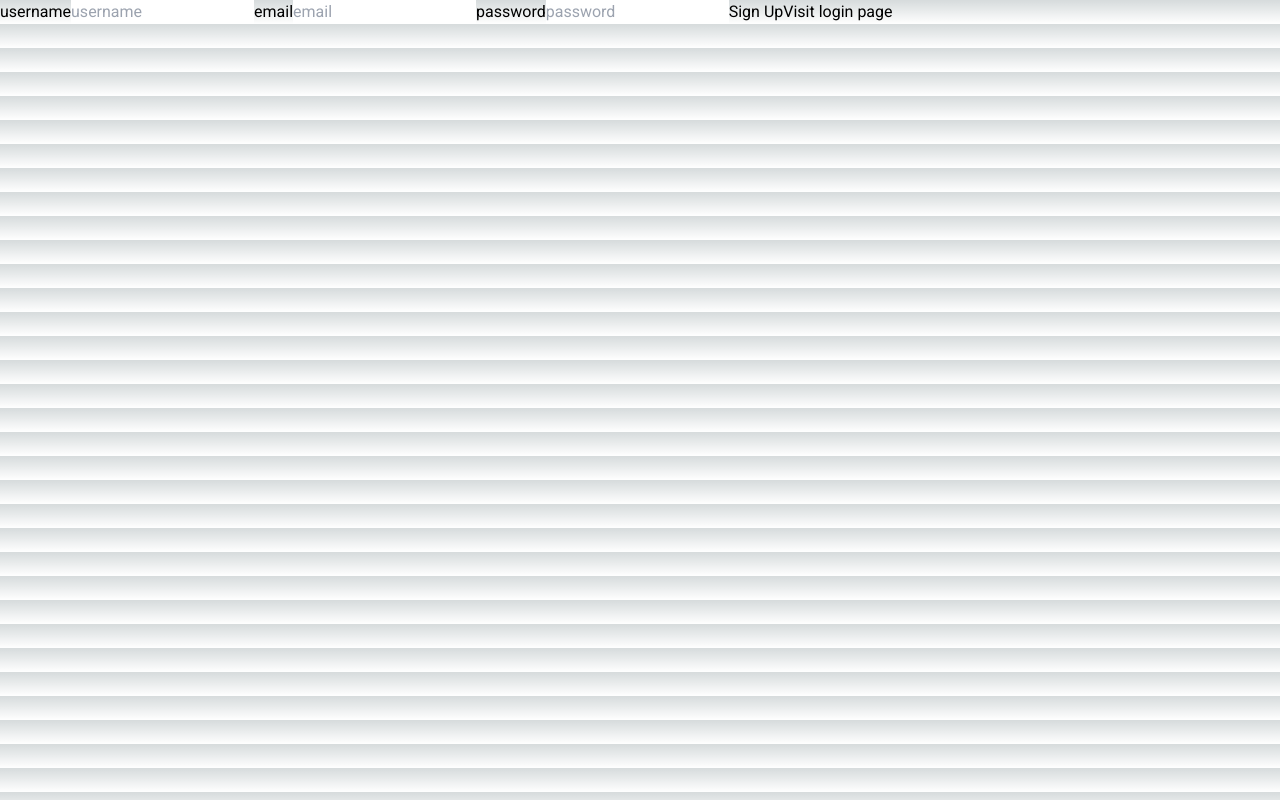
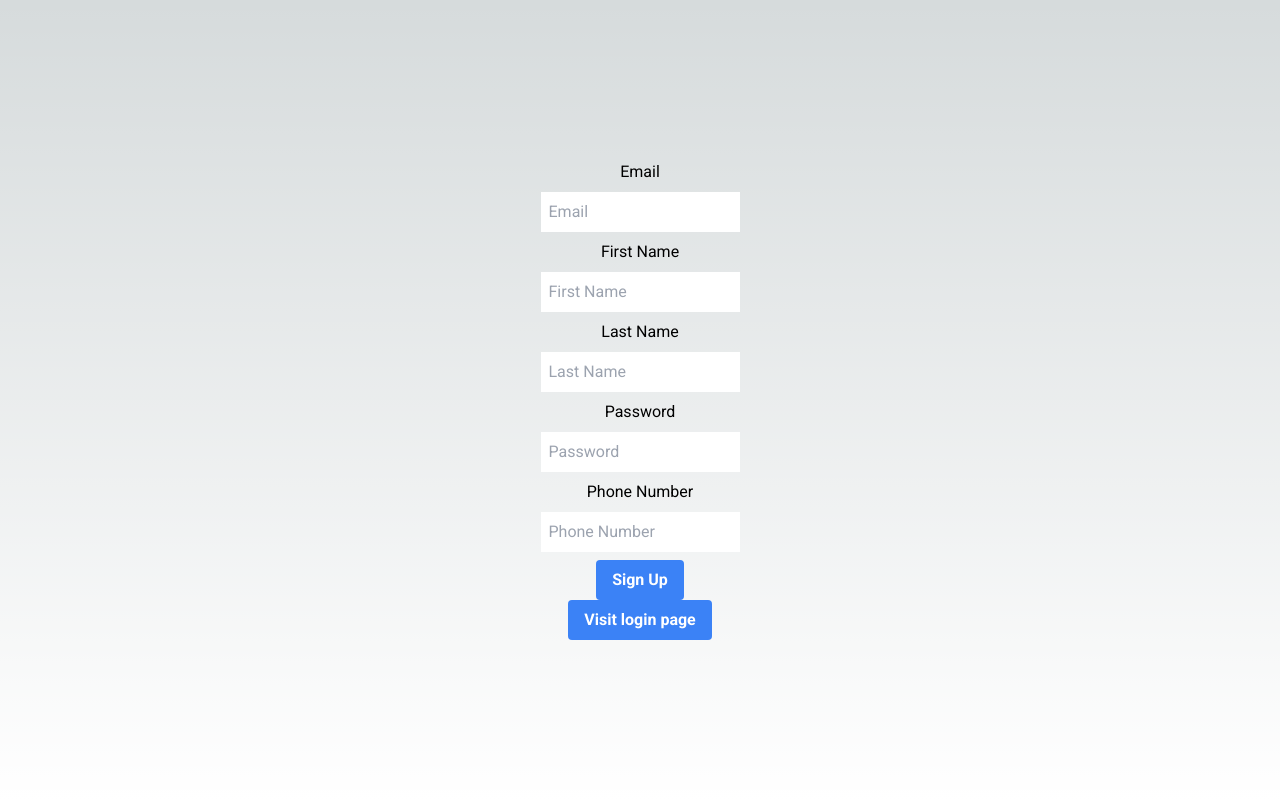
Before and after one commit to sebastianpiresmolin/movie-page-nextJS, a Next.js app: page /signup in a window 1280 px wide. Built offline with nearby package versions, Linux system fonts and the light colour scheme.

Commit message:
signup, login and logout now working

```diff
--- /dev/null
+++ b/app/api/users/login/route.ts
@@ -0,0 +1,61 @@
+import { connect } from '@/app/lib/DbConnect';
+import { User } from '@/app/lib/data';
+import { NextRequest, NextResponse } from 'next/server';
+import bcryptjs from 'bcryptjs';
+import jwt from 'jsonwebtoken';
+
+connect();
+// Calls the connect function to establish a connection to the database.
+
+export async function POST(request: NextRequest) {
+  try {
+    const reqBody = await request.json();
+    const { email, password } = reqBody;
+
+    //check if user exists
+    const user = await User.findOne({ email });
+
+    if (!user) {
+      return NextResponse.json(
+        { error: 'User does not exist' },
+        { status: 400 }
+      );
+    }
+
+    //check if password is correct
+    const validPassword = await bcryptjs.compare(password, user.password);
+    if (!validPassword) {
+      return NextResponse.json({ error: 'Invalid password' }, { status: 400 });
+    }
+
+    //create token data
+    // A JavaScript object (tokenData) is created to store essential user
+    // information. In this case, it includes the user's unique identifier (id),
+    // username, and email.
+
+    const tokenData = {
+      id: user._id,
+      email: user.email,
+    };
+
+    // Create a token with expiration of 1 day
+    const token = await jwt.sign(tokenData, process.env.TOKEN_SECRET!, {
+      expiresIn: '1d',
+    });
+
+    // Create a JSON response indicating successful login
+    const response = NextResponse.json({
+      message: 'Login successful',
+      success: true,
+    });
+
+    // Set the token as an HTTP-only cookie
+    response.cookies.set('token', token, {
+      httpOnly: true,
+    });
+
+    return response;
+  } catch (error: any) {
+    return NextResponse.json({ error: error.message }, { status: 500 });
+  }
+}
--- /dev/null
+++ b/app/api/users/logout/route.ts
@@ -0,0 +1,15 @@
+import { NextRequest, NextResponse } from "next/server";
+
+export async function GET(request: NextRequest) {
+  try {
+    const response = NextResponse.json({
+      message: 'Logout successful',
+      success: true,
+    });
+    response.cookies.set('token', '', { httpOnly: true, expires: new Date(0) });
+
+    return response;
+  } catch (error: any) {
+    return NextResponse.json({ error: error.message }, { status: 500 });
+  }
+}
--- a/app/api/users/signup/route.ts
+++ b/app/api/users/signup/route.ts
@@ -1,51 +1,47 @@
-import {connect} from "@/app/lib/DbConnect";
-import { User } from "@/app/lib/data";
-import { NextRequest, NextResponse } from "next/server";
-import bcryptjs from "bcryptjs";
+import { connect } from '@/app/lib/DbConnect';
+import { User } from '@/app/lib/data';
+import { NextRequest, NextResponse } from 'next/server';
+import bcryptjs from 'bcryptjs';
 
+connect();
 
-connect()
-// Calls the connect function to establish a connection to the database.
+// POST request to create a new user.
+// This function will be called when a user submits the signup form.
+export async function POST(request: NextRequest) {
+  try {
+    const reqBody = await request.json();
+    const { name, email, password, name_last, phone } = reqBody;
 
+    const user = await User.findOne({ email });
 
-export async function POST(request: NextRequest){
-// Defines an asynchronous POST request handler.
-    try {
-        const reqBody = await request.json()
-        const {username, email, password} = reqBody
-// Parses the request body to extract username, email, and password.
-
-//Checks if a user with the provided email already exists.
-        const user = await User.findOne({email})
-
-//If yes, returns a 400 response.
-        if(user){
-            return NextResponse.json({error: "User already exists"}, {status: 400})
+    if (user) {
+      return NextResponse.json(
+        { error: 'User already exists' },
+        { status: 400 }
+      );
     }
 
     //hash password using bcryptjs.
-        const salt = await bcryptjs.genSalt(10)
-        const hashedPassword = await bcryptjs.hash(password, salt)
+    const salt = await bcryptjs.genSalt(10);
+    const hashedPassword = await bcryptjs.hash(password, salt);
 
     const newUser = new User({
-            username,
+      name,
+      name_last,
+      phone,
       email,
-            password: hashedPassword
-        })
+      password: hashedPassword,
+    });
 
     // Saves the new user to the database.
-        const savedUser = await newUser.save()
-
+    const savedUser = await newUser.save();
 
     return NextResponse.json({
-            message: "User created successfully",
+      message: 'User created successfully',
       success: true,
-            savedUser
-        })
-
-
+      savedUser,
+    });
   } catch (error: any) {
-        return NextResponse.json({error: error.message}, {status: 500})
-
+    return NextResponse.json({ error: error.message }, { status: 500 });
   }
 }
--- a/app/lib/data.ts
+++ b/app/lib/data.ts
@@ -4,7 +4,13 @@ import { UserSchema } from './schemas';
 
 connect();
 
-export const User = mongoose.model('User', UserSchema);
+export let User: any;
+
+if (mongoose.models.User) {
+  User = mongoose.model('User');
+} else {
+  User = mongoose.model('User', UserSchema);
+}
 
 export async function fetchAllUsers() {
   const data = await User.find().select('email -_id');
--- /dev/null
+++ b/app/login/page.tsx
@@ -0,0 +1,64 @@
+"use client";
+import Link from "next/link";
+import React, { useEffect } from "react";
+import {useRouter} from "next/navigation";
+import axios from "axios";
+
+
+export default function SignupPage() {
+    const router = useRouter();
+    const [loading, setLoading] = React.useState(false);
+    const [user, setUser] = React.useState({
+        email: "",
+        password: "",
+    })
+
+      const onLogin = async () => {
+        try {
+            setLoading(true);
+            const response = await axios.post("/api/users/login", user);
+            router.push("/");
+
+        } catch (error:any) {
+            console.log("Login failed", error.message);
+
+        }finally {
+            setLoading(false);
+        }
+    }
+
+
+    return (
+    <div className="flex flex-col items-center justify-center min-h-screen py-2">
+        <h1>{loading ? "Processing" : "Sign in"}</h1>
+        <hr />
+
+
+        <input
+            className="p-2 my-2 text-black"
+            id="email"
+            type="text"
+            value={user.email}
+            onChange={(e) => setUser({...user, email: e.target.value})}
+            placeholder="email"
+            />
+
+        <input
+            className="p-2 my-2 text-black"
+            id="password"
+            type="password"
+            value={user.password}
+            onChange={(e) => setUser({...user, password: e.target.value})}
+            placeholder="password"
+            />
+            <button className="bg-blue-500 hover:bg-blue-700 text-white font-bold py-2 px-4 rounded"
+            onClick={onLogin}>
+                Sign in
+            </button>
+            <Link
+            className="bg-blue-500 hover:bg-blue-700 text-white font-bold py-2 px-4 rounded"
+            href="/signup">Visit signup page</Link>
+        </div>
+    )
+
+}
--- a/app/signup/page.tsx
+++ b/app/signup/page.tsx
@@ -1,60 +1,85 @@
-"use client";
-import Link from "next/link";
-import React, { useEffect } from "react";
-import {useRouter} from "next/navigation";
-import axios from "axios";
-
+'use client';
+import Link from 'next/link';
+import React, { useEffect } from 'react';
+import { useRouter } from 'next/navigation';
+import axios from 'axios';
 
 export default function SignupPage() {
   const router = useRouter();
   const [user, setUser] = React.useState({
-        email: "",
-        password: "",
-        username: "",
-    })
-
+    email: '',
+    password: '',
+    name: '',
+    name_last: '',
+    phone: '',
+  });
 
   const onSignup = async () => {
     try {
-            const response = await axios.post("/api/users/signup", user);
-            router.push("/login");
-
-        } catch (error:any) {
-            console.log("Signup failed", error.message);
+      const response = await axios.post('/api/users/signup', user);
+      router.push('/login');
+    } catch (error: any) {
+      console.log('Signup failed', error.message);
     }
-    }
-
+  };
 
   return (
-    <div>
-        <label htmlFor="username">username</label>
+    <div className="flex flex-col items-center justify-center min-h-screen py-2">
+      <label htmlFor="email">Email</label>
       <input
-            id="username"
-            type="text"
-            value={user.username}
-            onChange={(e) => setUser({...user, username: e.target.value})}
-            placeholder="username"
-            />
-        <label htmlFor="email">email</label>
-        <input
+        className="p-2 my-2 text-black"
         id="email"
         type="text"
         value={user.email}
-            onChange={(e) => setUser({...user, email: e.target.value})}
-            placeholder="email"
+        onChange={(e) => setUser({ ...user, email: e.target.value })}
+        placeholder="Email"
       />
-        <label htmlFor="password">password</label>
+      <label htmlFor="name">First Name</label>
       <input
+        className="p-2 my-2 text-black"
+        id="name"
+        type="text"
+        value={user.name}
+        onChange={(e) => setUser({ ...user, name: e.target.value })}
+        placeholder="First Name"
+      />
+      <label htmlFor="name_last">Last Name</label>
+      <input
+        className="p-2 my-2 text-black"
+        id="name_last"
+        type="text"
+        value={user.name_last}
+        onChange={(e) => setUser({ ...user, name_last: e.target.value })}
+        placeholder="Last Name"
+      />
+
+      <label htmlFor="password">Password</label>
+      <input
+        className="p-2 my-2 text-black"
         id="password"
         type="password"
         value={user.password}
-            onChange={(e) => setUser({...user, password: e.target.value})}
-            placeholder="password"
+        onChange={(e) => setUser({ ...user, password: e.target.value })}
+        placeholder="Password"
       />
-            <button onClick={onSignup}>Sign Up</button>
+      <label htmlFor="phone">Phone Number</label>
+      <input
+        className="p-2 my-2 text-black"
+        id="phone"
+        type="number"
+        value={user.phone}
+        onChange={(e) => setUser({ ...user, phone: e.target.value })}
+        placeholder="Phone Number"
+      />
+      <button
+      className="bg-blue-500 hover:bg-blue-700 text-white font-bold py-2 px-4 rounded"
+      onClick={onSignup}>
+        Sign Up
+      </button>
 
-            <Link href="/login">Visit login page</Link>
+      <Link
+      className='bg-blue-500 hover:bg-blue-700 text-white font-bold py-2 px-4 rounded'
+      href="/login">Visit login page</Link>
     </div>
-    )
-
+  );
 }
--- a/package.json
+++ b/package.json
@@ -11,6 +11,7 @@
   "devDependencies": {
     "@heroicons/react": "^2.1.3",
     "@types/bcryptjs": "^2.4.6",
+    "@types/jsonwebtoken": "^9.0.6",
     "@types/node": "^20",
     "@types/react": "^18",
     "@types/react-dom": "^18",
```
Also changed, not shown: app/ui/nav-links.tsx (+30 -11 lines), middleware.ts (added, +32 -0 lines), 2 other files (tests, documents, lock files or other folders). Lines whose indentation alone changed are shown as unchanged.
